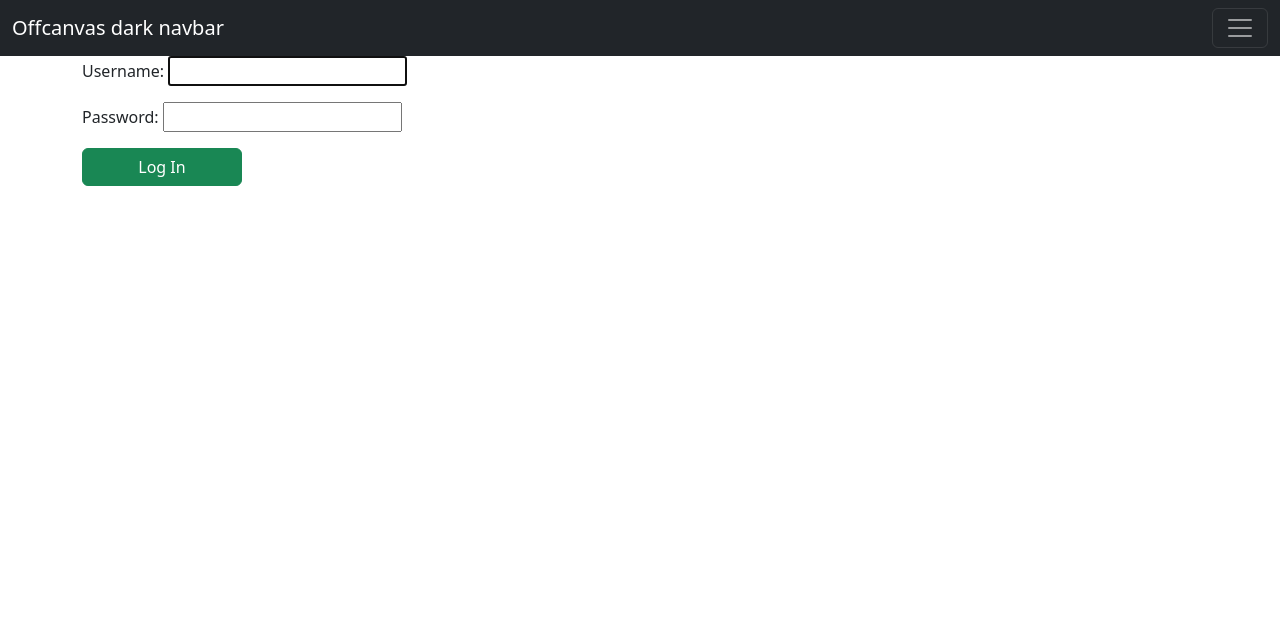
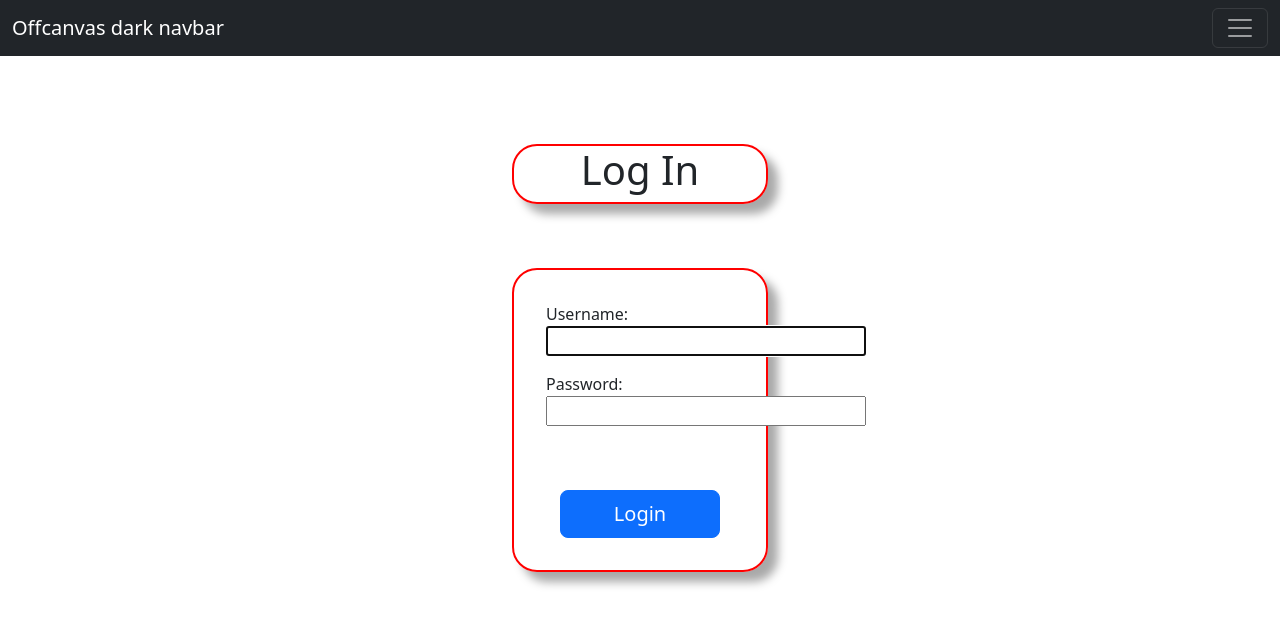
Before and after one commit to ddolan88/capstone, a Django app: page /accounts/login/ in a window 1280 px wide. Shown: the top 626 px of the page. Run offline with Django 4.2, Linux system fonts and the light colour scheme; some libraries are stand-ins or nearby versions.

Commit message:
css templates updated

```diff
--- a/community/models.py
+++ b/community/models.py
@@ -16,5 +16,5 @@ class Post(models.Model):
     def __str__(self):
         return self.title
 
-def get_absolute_url(self):
-    return reverse('post_detail', args= [self.id])
+    def get_absolute_url(self):
+        return reverse('post_detail', args= [self.id])
--- a/community/urls.py
+++ b/community/urls.py
@@ -1,12 +1,12 @@
 from django.urls import path
+from django.contrib import admin
 from community import views
-from .views import (
-    CommunityPageView
-)
+from .views import CommunityPageView
+
 
 urlpatterns =[
     path('community/', CommunityPageView.as_view(), name= 'community_posts'),
     path("new/", views.PostCreateView.as_view(), name = 'post_new'),
     path('<int:pk>/', views.PostDetailView.as_view(), name = 'post_detail'),
-    path('<int:pk>/', views.PostDeleteView.as_view(), name = 'post_delete'),
+    path('<int:pk>/delete/', views.PostDeleteView.as_view(), name = 'post_delete'),
 ]
--- a/config/settings.py
+++ b/config/settings.py
@@ -9,7 +9,7 @@ https://docs.djangoproject.com/en/4.1/topics/settings/
 For the full list of settings and their values, see
 https://docs.djangoproject.com/en/4.1/ref/settings/
 """
-
+import os
 from pathlib import Path
 
 # Build paths inside the project like this: BASE_DIR / 'subdir'.
@@ -133,3 +133,7 @@ DEFAULT_AUTO_FIELD = 'django.db.models.BigAutoField'
 LOGIN_REDIRECT_URL = 'home'
 
 AUTH_USER_MODEL= 'accounts.CustomUser'
+
+# MEDIA_URL=
+
+# MEDIA_ROOT=
--- a/config/urls.py
+++ b/config/urls.py
@@ -13,11 +13,12 @@ Including another URLconf
     1. Import the include() function: from django.urls import include, path
     2. Add a URL to urlpatterns:  path('blog/', include('blog.urls'))
 """
+
+
 from django.contrib import admin
 from django.urls import path, include
 
 urlpatterns = [
-    path('admin/', admin.site.urls),
     path('', include('pages.urls')),
     path('community/', include('community.urls')),
     path('accounts/', include ('django.contrib.auth.urls')),
--- a/static/css/home.css
+++ b/static/css/home.css
@@ -1,15 +1,13 @@
 .home-welcome {
-    background-color: #08b00e;
+    background-color: #e4000f;
     display: flex;
     margin-top: 4rem;
     padding: 2rem;
     border-radius: 25px;
 }
 .home-welcome img {
-    /* border-radius: 15px; */
     display: block;
     margin-left: auto;
     margin-right: auto;
     padding: 2px;
-    flex-direction: row-reverse;
 }
--- /dev/null
+++ b/static/css/login.css
@@ -0,0 +1,40 @@
+.login-header {
+    align-content: center;
+    align-items: center;
+    border: 2px solid red;
+    border-radius: 25px;
+    box-shadow:10px 10px 10px darkgray;
+    margin-left: auto;
+    margin-right: auto;
+    margin-top: 9rem;
+    text-align: center;
+    max-width: 20vw;
+}
+
+.login-container {
+    align-content: center;
+    align-items: center;
+    border: 2px solid red;
+    border-radius: 25px;
+    box-shadow: 10px 10px 10px darkgray;
+    margin: 4rem auto 4rem auto;
+    padding: 2rem;
+    max-width: 20vw;
+}
+
+.login-container input  {
+    align-content: center;
+    display: flex;
+    width: 20rem;
+}
+
+.submit-btn {
+    align-items: center;
+    display: flex;
+    justify-content: center;
+    margin-top: 4rem;
+}
+
+.btn {
+    width: 10rem;
+}
--- a/templates/base.html
+++ b/templates/base.html
@@ -15,8 +15,10 @@
     <link rel="stylesheet" href="{% static 'css/base.css' %}">
     <link rel="stylesheet" href="{% static 'css/home.css' %}">
     <link rel="stylesheet" href="{% static 'css/about.css' %}">
+    <link rel="stylesheet" href="{% static 'css/login.css' %}">
+    <link rel="stylesheet" href="{% static 'css/signup.css' %}">
     <link rel="stylesheet" href="{% static 'css/download.css' %}">
-    <link rel="stylesheet" href="{% static 'css/signup.css' %}">
+    <link rel="stylesheet" href="{% static 'css/community.css' %}">
     <link rel="stylesheet" href="{% static 'css/logged_out.css' %}">
 
 </head>
--- a/templates/pages/home.html
+++ b/templates/pages/home.html
@@ -7,7 +7,7 @@
         <h1> Home </h1>
     </div>
     <div class="home-welcome">
-        <img src="/static/img/welcome_newbs_green_pxl.png" alt="Welcome Newbs Pixel">
+        <img src="/static/img/welcome-newbs-nintendo.png" alt="Welcome Newbs Nintendo">
         <!-- <p>Welcome NEWBS</p> -->
     </div>
 
--- a/templates/registration/login.html
+++ b/templates/registration/login.html
@@ -3,11 +3,14 @@
 {% block title %} Log In {% endblock title %}
 
 {% block content %}
-    <h1>Log In</h1>
-    <form method="POST">
-        {% csrf_token %}
-        {{ form.as_p }}
-        <input type='submit' value="Log In" class='btn btn-success'>
-    </form>
-
+    <div class="login-header">
+        <h1>Log In</h1>
+    </div>
+    <div class="login-container">
+        <form method="POST">
+            {% csrf_token %}
+            {{ form.as_p }}
+            <div class="submit-btn"><button type='submit' class= 'btn btn-primary btn-lg'>Login</button></div>
+        </form>
+    </div>
 {% endblock content %}
```
Also changed, not shown: community/views.py (+15 -11 lines), templates/pages/community.html (+11 -2 lines), community/migrations/0002_image.py (added), db.sqlite3, static/css/community.css (added), static/img/welcome-newbs-nintendo.png (added).
